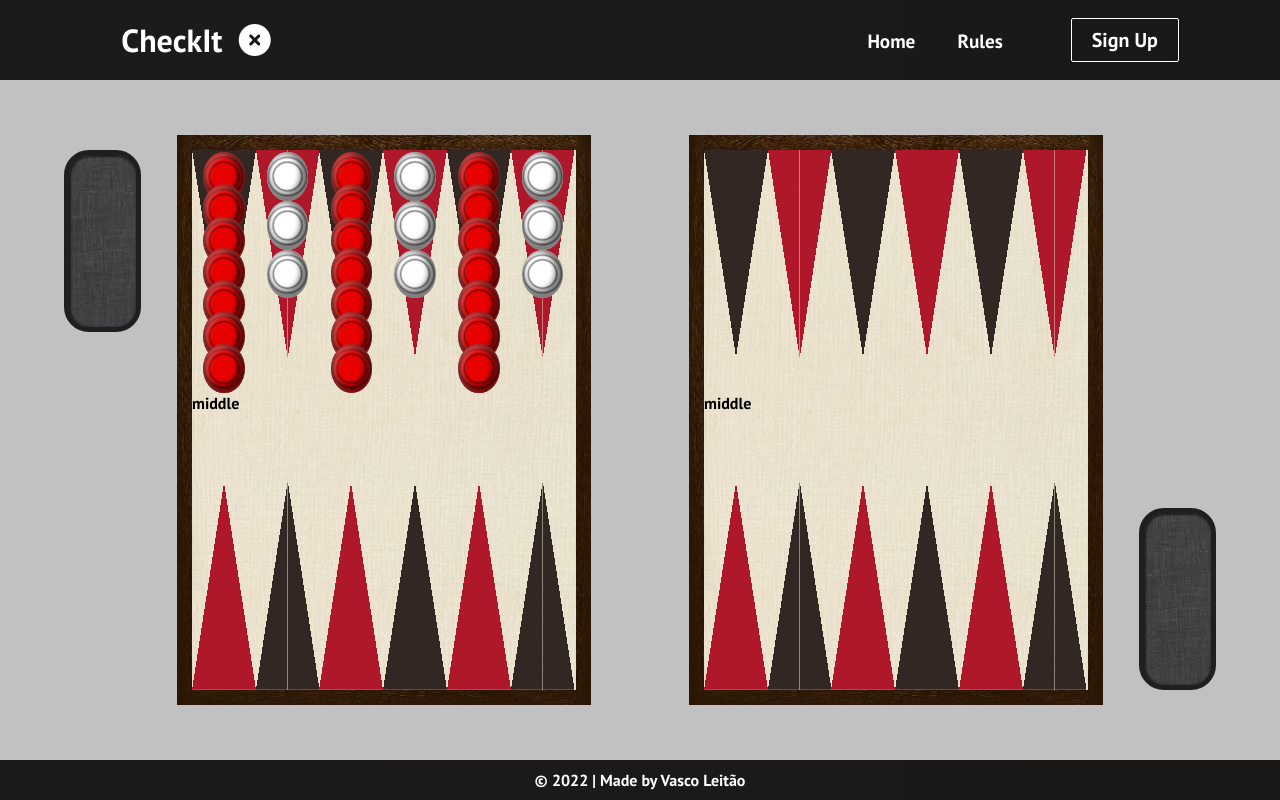
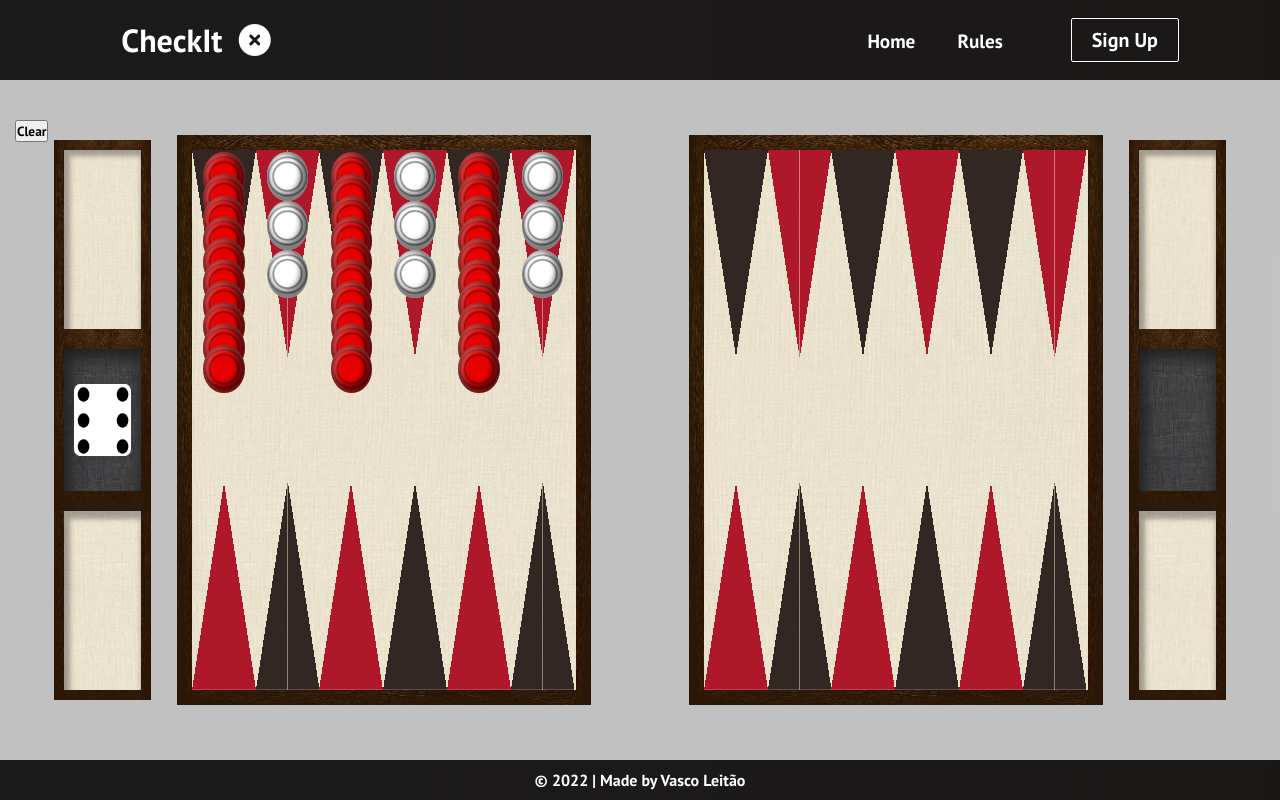
Before and after one commit to CodeCaco/CheckIt, a React (Create React App) app in the folder backgammon-webapp/: page /play in a window 1280 px wide. Built offline with nearby package versions, Linux system fonts and the light colour scheme.

Commit message:
Create Fevga Dice Functionality
Created random dice rolls that correspond to the Fevga Backgammon rules

```diff
--- a/backgammon-webapp/src/components/Button.js
+++ b/backgammon-webapp/src/components/Button.js
@@ -2,7 +2,7 @@ import React from 'react';
 import './Button.css';
 import {Link} from 'react-router-dom';
 
-const STYLES = ['btn--primary', 'btn--outline'];
+const STYLES = ['btn--primary', 'btn--outline', 'btn--dice'];
 
 const SIZES = ['btn--medium', 'btn--large'];
 
--- a/backgammon-webapp/src/components/board/Board.css
+++ b/backgammon-webapp/src/components/board/Board.css
@@ -13,6 +13,8 @@
     width: 6%;
     bottom: 5%;
     top: 5%;
+    background-image: url("../../assets/cloth.jpeg");
+    border-image: url('../../assets/leather.jpeg') 10% 30% / 10px 10px / 10px;
 }
 
 .left {
@@ -66,4 +68,17 @@
     top: 45%;
     height: 10%;
     width: 100%;
+    display: flex;
+    flex-direction: row;
+    justify-content: space-evenly;
 }
+
+.region-middle .btn-dice {
+    align-self: center;
+    width: 10%;
+    height: 75%;
+}
+
+.region-middle .btn-dice .six .dice-column .btn-dot{
+    scale: 160%;
+}
--- a/backgammon-webapp/src/components/board/Board.js
+++ b/backgammon-webapp/src/components/board/Board.js
@@ -3,6 +3,8 @@ import './Board.css'
 import {Triangle} from './Triangle';
 import {CheckerBox} from './outside/CheckerBox'
 import {Checkers} from '../pieces/Checkers'
+import { RollDice } from './outside/dice/RollDice';
+import { Dice } from './outside/dice/Dice';
 
 const handleCheckers = (player, number) => {
     const iterations = number;
@@ -16,8 +18,7 @@ const handleCheckers = (player, number) => {
     return checkers;
 }
 
-
-function Board() {
+const Board = (props) => {
     useEffect(() => {
         const checkerColumn = document.getElementsByClassName("checkers-column");
         for (var i = 0; i < checkerColumn.length; i++) {
@@ -25,31 +26,52 @@ function Board() {
                 scrollHeight = checkerColumn[i].scrollHeight,
                 divHeight = checkerColumn[i].clientHeight,
                 offset = (scrollHeight - divHeight) / (columnCheckers.length - 1);
-            for (var j = 1; j < columnCheckers.length; j++) {
-                columnCheckers[j].style.transform = "translateY(-" + offset * j + "px)";
+            if (columnCheckers.length > 4) {
+                for (var j = 1; j < columnCheckers.length; j++) {
+                    columnCheckers[j].style.transform = "translateY(-" + offset * j + "px)";
+                }
             }
-
         }
       }, []);
 
+    var leftDice = ""
+    var rightDice = ""
+    var middleLeftDice = []
+    var middleRightDice = []
+    if (props.player1) {
+        leftDice = <RollDice rollDice={props.rollDice} face={6}/>
+        if (props.dice.length !== 0) {
+            leftDice = ""
+            for (let i = 0; i < props.dice.length; i++) {
+                middleLeftDice.push(<Dice face={props.dice[i]} />)
+            }
+        }
+    } else {
+        rightDice = <RollDice rollDice={props.rollDice} face={6}/>
+        if (props.dice.length !== 0) {
+            rightDice = ""
+            for (let i = 0; i < props.dice.length; i++) {
+                middleRightDice.push(<Dice face={props.dice[i]} />)
+            }
+        }
+    }
+
   return (
     <div className="board">
-      <div className="outside-column left">
-        <div className="region-up">
-          <CheckerBox placement="box-up"/>
-        </div>
-      </div>
+      <CheckerBox side="left">{leftDice}</CheckerBox>
       <div className="board-left">
         <div className="region-up">
             {[1, 0, 1, 0, 1, 0].map(a => {
               if (a === 1) {
-                return <Triangle orientation='tri--down'>{handleCheckers(1, 7)}</Triangle>
+                return <Triangle orientation='tri--down'>{handleCheckers(1, 10)}</Triangle>
               } else {
                 return <Triangle color='p2-color' orientation='tri--down'>{handleCheckers(2, 3)}</Triangle>
               }}
             )}
         </div>
-        <div className="region-middle">middle</div>
+        <div className="region-middle">
+              {middleLeftDice}
+        </div>
         <div className="region-down">
           {[0, 1, 0, 1, 0, 1].map(a => {
               if (a === 1) {
@@ -70,7 +92,9 @@ function Board() {
               }}
             )}
         </div>
-        <div className="region-middle">middle</div>
+        <div className="region-middle">
+        {middleRightDice}
+        </div>
         <div className="region-down">
           {[0, 1, 0, 1, 0, 1].map(a => {
               if (a === 1) {
@@ -81,11 +105,8 @@ function Board() {
           )}
         </div>
       </div>
-      <div className="outside-column right">
-        <div className="region-down">
-          <CheckerBox placement='box-down' />
-        </div>
-      </div>
+      <CheckerBox side="right">{rightDice}</CheckerBox>
+      <button onClick={props.clear}>Clear</button>
     </div>
   )
 }
--- a/backgammon-webapp/src/components/board/outside/CheckerBox.css
+++ b/backgammon-webapp/src/components/board/outside/CheckerBox.css
@@ -1,13 +1,32 @@
-.greybox {
+.box-up {
+    position: absolute;
+    top: 0;
+    height: 35%;
+    width: 100%;
+    display: flex;
+    box-shadow: 3px 3px 5px 3px rgba(31, 31, 31, 0.356) inset;
+}
+
+.box-middle {
+    position: absolute;
+    top: 35%;
+    height: 30%;
+    width: 100%;
+    border-top: 25px;
+    border-bottom: 25px;
+    border-image: url("../../../assets/leather.jpeg") 10% 30% / 20px 10px / 10px;
+    box-shadow: 3px 15px 15px 3px rgb(31, 31, 31) inset;
     background-image: url("../../../assets/cloth.jpg");
-    width: 100%;
-    height: 75%;
-    border: 5px solid rgb(31, 31, 31);
-    box-shadow: 1px 1px 2px 1px rgb(31, 31, 31) inset;
-    position: absolute;
-    border-radius: 25px;
+    align-items: center;
+    justify-content: center;
+    display: flex;
 }
 
 .box-down {
+    position: absolute;
     bottom: 0;
+    height: 35%;
+    width: 100%;
+    display: flex;
+    box-shadow: 3px 15px 5px 3px rgba(31, 31, 31, 0.356) inset;
 }
--- a/backgammon-webapp/src/components/board/outside/CheckerBox.js
+++ b/backgammon-webapp/src/components/board/outside/CheckerBox.js
@@ -4,7 +4,13 @@ import './CheckerBox.css'
 export const CheckerBox = (props) => {
     return (
         <>
-            <div className= {`greybox ${props.placement}`}></div>
+            <div className={`outside-column ${props.side}`}>
+                <div className="box-up"></div>
+                <div className="box-middle">
+                    {props.children}
+                </div>
+                <div className="box-down"></div>
+            </div>
         </>
     )
 };
--- /dev/null
+++ b/backgammon-webapp/src/components/board/outside/dice/Dice.css
@@ -0,0 +1,125 @@
+.btn-dice {
+    background-color:  rgb(255, 255, 255);
+    width: 100%;
+    height: 100%;
+    border-radius: 10%;
+    display: flex;
+}
+
+.btn-dice .clickable {
+    cursor: pointer;
+}
+
+.clickable:hover {
+    background-color: rgb(201, 201, 201);
+}
+
+.btn-dot {
+    position: relative;
+    display: block;
+    width: 23%;
+    height: 23%;
+    border-radius: 50%;
+    background-color:rgb(0, 0, 0);
+    margin: 5px;
+}
+
+.one {
+    justify-content: center;
+    align-items: center;
+}
+
+.one .btn-dot {
+    align-self: center;
+}
+
+.two {
+    justify-content: space-between;
+}
+
+.two .btn-dot:nth-of-type(2) {
+    align-self: flex-end;
+}
+
+.three {
+    justify-content: space-between;
+}
+
+.three .btn-dot:nth-of-type(2) {
+    align-self: center;
+}
+
+.three .btn-dot:nth-of-type(3) {
+    align-self: flex-end;
+}
+
+.four {
+    display: flex;
+}
+
+.four .btn-dot {
+    width: 30%;
+    height: 15%;
+    scale: 130%;
+}
+
+.four .dice-column {
+    display: flex;
+    justify-content: space-between;
+    flex-direction: column;
+    width: 100%;
+    height: 100%;
+}
+
+.four .dice-column:nth-of-type(2) {
+    align-items: flex-end;
+}
+
+.five {
+    display: flex;
+}
+
+.five .btn-dot {
+    width: 35%;
+    height: 15%;
+    scale: 165%;
+}
+
+.five .dice-column {
+    display: flex;
+    justify-content: space-between;
+    flex-direction: column;
+    width: 100%;
+    height: 100%;
+}
+
+.five .dice-column:nth-of-type(2) {
+    justify-content: center;
+    align-items: center;
+}
+
+.five .dice-column:nth-of-type(3) {
+    align-items: flex-end;
+}
+
+.six {
+    display: flex;
+}
+
+.six .btn-dot {
+    width: 30%;
+    height: 15%;
+    scale: 130%;
+}
+
+.six .dice-column {
+    display: flex;
+    justify-content: space-between;
+    flex-direction: column;
+    width: 100%;
+    height: 100%;
+}
+
+.six .dice-column:nth-of-type(2) {
+    align-items: flex-end;
+}
--- /dev/null
+++ b/backgammon-webapp/src/components/board/outside/dice/Dice.js
@@ -0,0 +1,113 @@
+import React from 'react';
+import './Dice.css';
+
+const one = (props) => {
+    return (
+        <div className={`btn-dice ${props} one`}>
+            <span className="btn-dot"></span>
+        </div>
+    )
+}
+
+const two = (props) => {
+    return (
+        <div className={`btn-dice ${props} two`}>
+            <span className="btn-dot"></span>
+            <span className="btn-dot"></span>
+        </div>
+    )
+}
+
+const three = (props) => {
+    return (
+        <div className={`btn-dice ${props} three`}>
+            <span className="btn-dot"></span>
+            <span className="btn-dot"></span>
+            <span className="btn-dot"></span>
+        </div>
+    )
+}
+
+const four = (props) => {
+    return (
+        <div className={`btn-dice ${props} four`}>
+            <div className="dice-column">
+                <span className="btn-dot"></span>
+                <span className="btn-dot"></span>
+            </div>
+            <div className="dice-column">
+                <span className="btn-dot"></span>
+                <span className="btn-dot"></span>
+            </div>
+        </div>
+    )
+}
+
+const five = (props) => {
+    return (
+        <div className={`btn-dice ${props} five`}>
+            <div className="dice-column">
+                <span className="btn-dot"></span>
+                <span className="btn-dot"></span>
+            </div>
+            <div className="dice-column">
+                <span className="btn-dot"></span>
+            </div>
+            <div className="dice-column">
+                <span className="btn-dot"></span>
+                <span className="btn-dot"></span>
+            </div>
+        </div>
+    )
+}
+
+const six = (props) => {
+    return (
+        <div className={`btn-dice ${props} six`}>
+            <div className="dice-column">
+                <span className="btn-dot"></span>
+                <span className="btn-dot"></span>
+                <span className="btn-dot"></span>
+            </div>
+            <div className="dice-column">
+                <span className="btn-dot"></span>
+                <span className="btn-dot"></span>
+                <span className="btn-dot"></span>
+            </div>
+        </div>
+    )
+}
+
+export const Dice = (props) => {
+    const clickable = props.click === "clickable" ? props.click : "";
+
+    var face = null
+    switch(props.face) {
+        case 1:
+            face = one(clickable);
+            break;
+        case 2:
+            face = two(clickable);
+            break;
+        case 3:
+            face = three(clickable);
+            break;
+        case 4:
+            face = four(clickable);
+            break;
+        case 5:
+            face = five(clickable);
+            break;
+        case 6:
+            face = six(clickable);
+            break;
+        default:
+            break;
+    }
+
+    return (
+        <>
+            {face}
+        </>
+    )
+};
--- /dev/null
+++ b/backgammon-webapp/src/components/board/outside/dice/RollDice.css
@@ -0,0 +1,9 @@
+.outside-btn {
+    outline: none;
+    border: none;
+    cursor: pointer;
+    background-color: transparent;
+    width: 75%;
+    height: 45%;
+    border-radius: 10%;
+}
--- /dev/null
+++ b/backgammon-webapp/src/components/board/outside/dice/RollDice.js
@@ -0,0 +1,13 @@
+import React from 'react';
+import './RollDice.css';
+import {Dice} from './Dice'
+
+export const RollDice = (props) => {
+    return (
+        <>
+            <div className="outside-btn" onClick={props.rollDice}>
+                <Dice click="clickable" face={props.face}/>
+            </div>
+        </>
+    )
+};
--- a/backgammon-webapp/src/components/pages/Play.js
+++ b/backgammon-webapp/src/components/pages/Play.js
@@ -1,15 +1,43 @@
-import React from 'react';
+import React, {Component} from 'react';
 import '../../App.css';
 import Board from '../board/Board';
 
-function Play() {
+class Play extends Component {
+  state = {
+    dice: [],
+    player1: true,
+  }
+
+  calculateRoll = () => {
+    const dice = [];
+
+    for (let i = 0; i < 2; i++) {
+      dice.push(Math.floor(Math.random() * 6) +1)
+    }
+    if (dice[0] === dice[1]) {
+      for (let i = 0; i < 2; i++) {
+        dice.push(dice[0])
+      }
+    }
+
+    this.setState({
+      dice: dice,
+    })
+  }
+  clearDice = () => {
+    this.setState({
+      dice: [],
+      player1: !this.state.player1
+    })
+  }
+  render() {
   return (
-    <>
-      <div className="playground">
-        <Board />
-      </div>
-    </>
-  )
+      <>
+        <div className="playground">
+          <Board player1={this.state.player1} rollDice={this.calculateRoll} dice={this.state.dice} clear={this.clearDice}/>
+        </div>
+      </>
+    );
 }
-
+}
 export default Play
```
